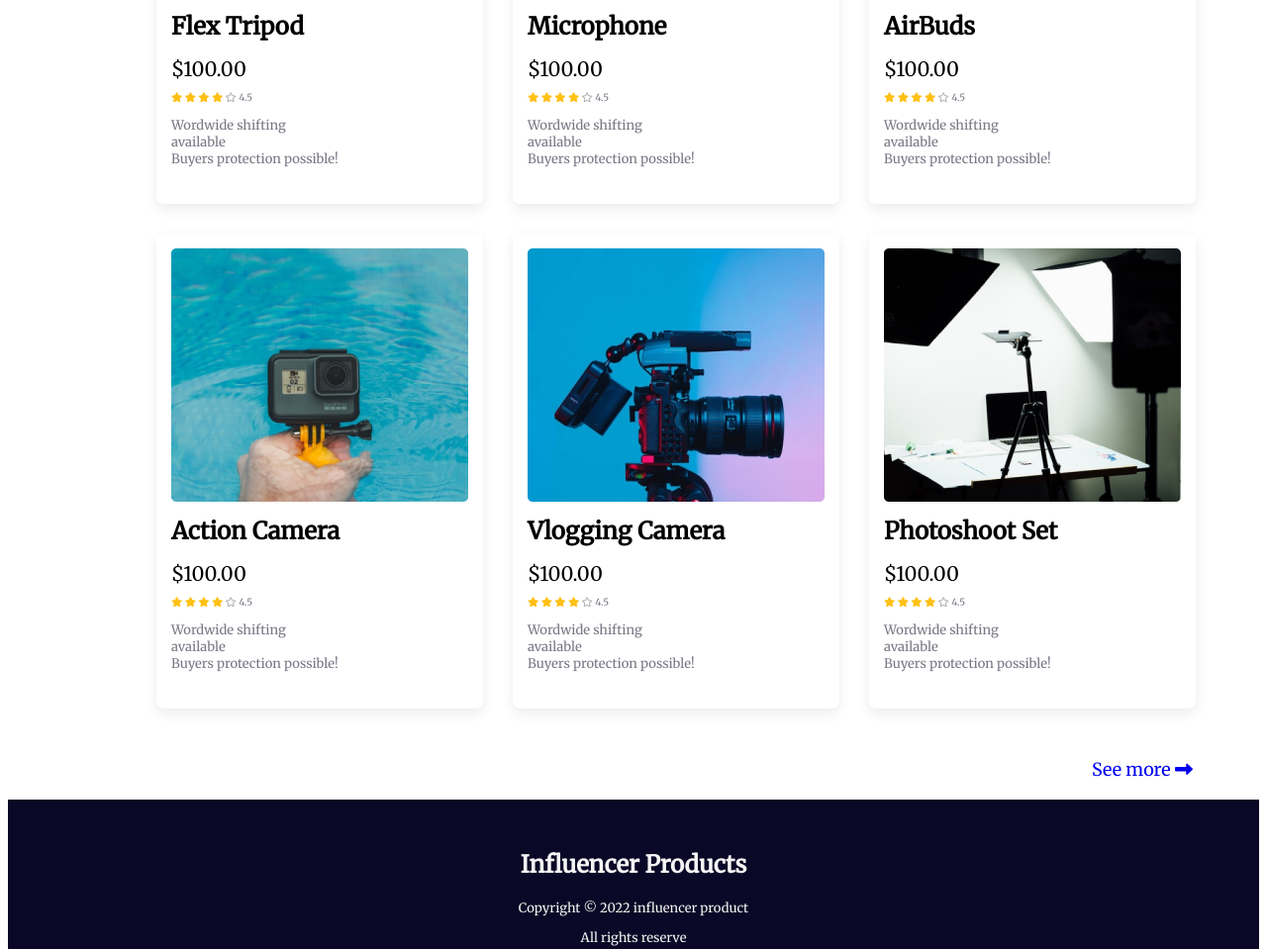
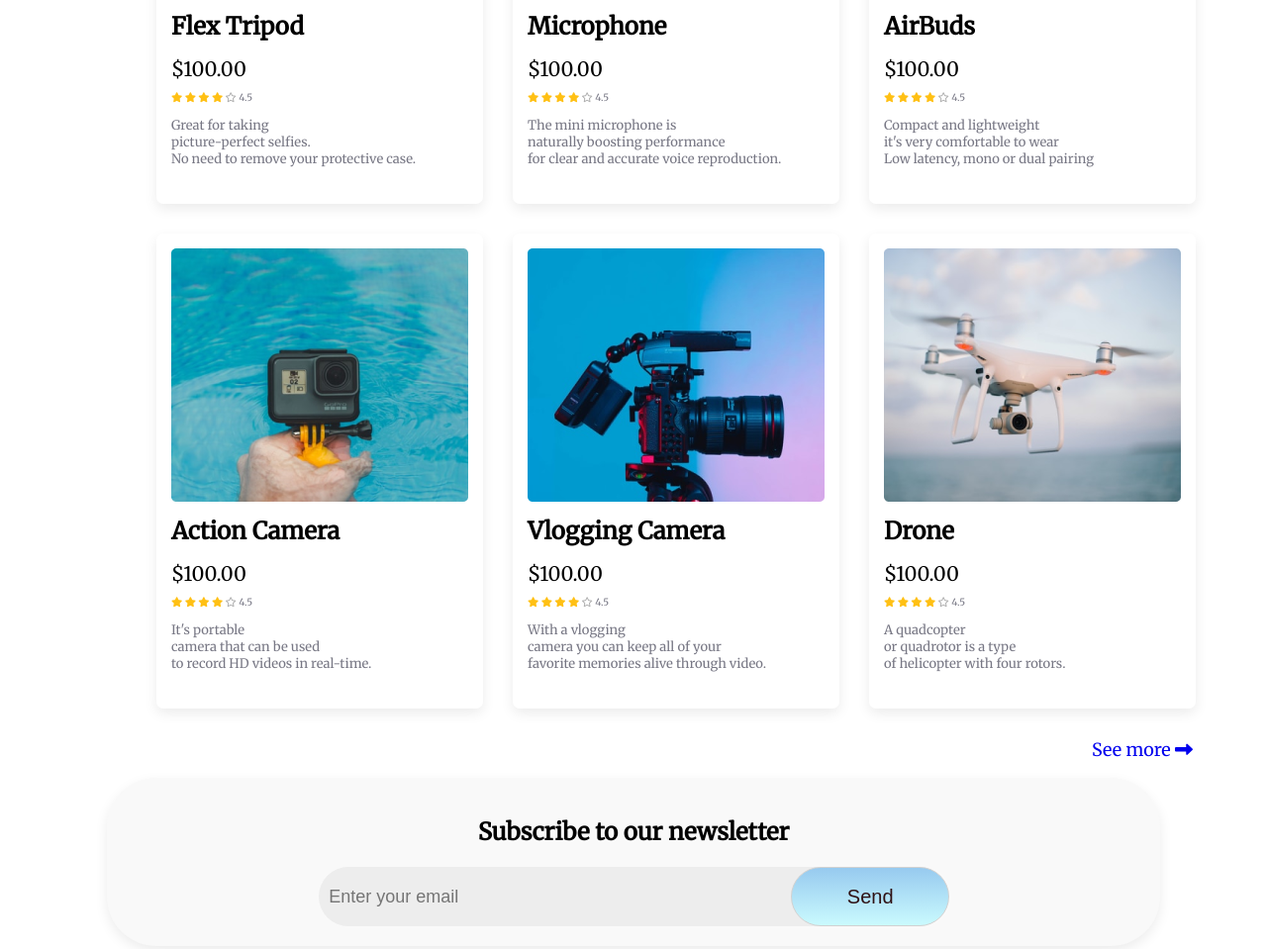
Before and after one commit to chamakkarmakar/influencer-product, a plain HTML site: page index.html in a window 1280 px wide. Shown: the part 1077-2036 px from the top of the page at 99% size. Drawn offline with Linux system fonts and the light colour scheme.

Commit message:
new section & animation added

```diff
--- a/index.html
+++ b/index.html
@@ -12,13 +12,13 @@
 </head>
 <body>
     <header>
-        <h3>Influencer products</h3>
+        <h3>Accessories products</h3>
     </header>
     <main>
         <section class="top">
             <div class="half-width">
-                <h1>Start your Journey as Influencer</h1>
-                <p>Lorem ipsum dolor sit, amet consectetur adipisicing elit. Eveniet, necessitatibus dicta omnis sit cupiditate error eum unde consequuntur est non?</p>
+                <h1>Awesome Accessories For Trendy People</h1>
+                <p>Accessories are not less important to main items. Camera accessories such as screen protector, lens protector, bag etc. Pick your best accessories for your product safety.</p>
                 <a href="#"><button>Preebook Now <i class="fas fa-long-arrow-alt-right"></i> </button></a>
 
             </div>
@@ -43,8 +43,8 @@
                             <i class="far fa-star"></i>
                             <span class="color-grey">4.5</span>
                         </div>
-                        <p class="color-grey">Wordwide shifting <br> available <br>
-                            Buyers protection possible!</p>
+                        <p class="color-grey">Great for taking<br> picture-perfect selfies. <br> No need to remove your protective case.
+                            </p>
                 </div>
                 <div class="product">
                     <img src="images/mic.png" alt="">
@@ -58,8 +58,7 @@
                             <i class="far fa-star"></i>
                             <span class="color-grey">4.5</span>
                         </div>
-                        <p class="color-grey">Wordwide shifting <br> available <br>
-                            Buyers protection possible!</p>
+                        <p class="color-grey">The mini microphone is  <br>naturally boosting performance  <br> for clear and accurate voice reproduction.</p>
                 </div>
                 <div class="product">
                     <img src="images/airpod.png" alt="">
@@ -74,8 +73,10 @@
                             <i class="far fa-star"></i>
                             <span class="color-grey">4.5</span>
                         </div>
-                        <p class="color-grey">Wordwide shifting <br> available <br>
-                            Buyers protection possible!</p>
+                        <p class="color-grey">Compact and lightweight  <br>
+                            it's very comfortable to wear <br>
+                            Low latency, mono or dual pairing
+                            </p>
                 </div>
                 <div class="product">
                     <img src="images/action.png" alt="">
@@ -90,8 +91,7 @@
                             <i class="far fa-star"></i>
                             <span class="color-grey">4.5</span>
                         </div>
-                        <p class="color-grey">Wordwide shifting <br> available <br>
-                            Buyers protection possible!</p>
+                        <p class="color-grey">It's portable<br>camera that can be used<br>to record HD videos in real-time.</p>
                 </div>
                 <div class="product">
                     <img src="images/camera.png" alt="">
@@ -106,13 +106,13 @@
                             <i class="far fa-star"></i>
                             <span class="color-grey">4.5</span>
                         </div>
-                        <p class="color-grey">Wordwide shifting <br> available <br>
-                            Buyers protection possible!</p>
+                        <p class="color-grey">With a vlogging <br> camera you can keep all of your  <br>
+                            favorite memories alive through video.</p>
                 </div>
                 <div class="product">
-                    <img src="images/setup.png" alt="">
+                    <img src="images/drone.png" alt="">
 
-                        <h3 class="product-name">Photoshoot Set</h3>
+                        <h3 class="product-name">Drone</h3>
                         <p class="price">$100.00</p>
                         <div class="rating">
                             <i class="fas fa-star"></i>
@@ -122,14 +122,24 @@
                             <i class="far fa-star"></i>
                             <span class="color-grey">4.5</span>
                         </div>
-                        <p class="color-grey">Wordwide shifting <br> available <br>
-                            Buyers protection possible!</p>
+                        <p class="color-grey">A quadcopter <br> or quadrotor is a type <br> of helicopter with four rotors.</p>
                 </div>
             </div>
             <div class="see-more">
                 <a href="#">See more <i class="fas fa-long-arrow-alt-right"></i></a>
             </div>
         </section>
+
+        <section class="subscribe-section">
+			<div class="subscribe-container">
+				<h2>Subscribe to our newsletter</h2>
+				<form action="#" >
+					<input type="email" class="subs-form-control" placeholder="Enter your email" id="email" name="email">
+					<input type="submit" value="Send" class="send-btn form-button">
+				</form>
+
+			</div>
+		</section>
 
         <footer>
                 <h2>Influencer Products</h2>
--- a/style.css
+++ b/style.css
@@ -3,6 +3,7 @@
 
 body{
     font-family: 'Merriweather', serif;
+
 }
 p{
     font-size: 13px;
@@ -20,6 +21,7 @@ a > button{
     border: 1px solid #d1d1d1;
     background-image: linear-gradient(#97caef, #cafafe);
     margin-top: 16px;
+    cursor: pointer;
 }
 
 /* -------------------------
@@ -42,12 +44,21 @@ Top
     width: 50%;
     padding-left: 10%;
 }
-h1{
-    font-size: 52px;
-    margin-bottom: 16px;
+.half-width h1{
+    font-size: 45px;
 }
+
 .half-width img{
     background-image: url('images/Circle\ design.svg');
+    animation-name: camera;
+    animation-duration: 2s;
+    transition: 2s ease-in-out;
+    transform: scale(1);
+
+}
+@keyframes camera{
+    from{ transform: scale(.8);}
+    to{ transform: scale(1);}
 }
 hr{
     width: 1110px;
@@ -108,11 +119,69 @@ Popular Collection
     color: #787885;
 }
 .see-more {
-    margin-left: 945px;
-    margin-top: 50px;
+    float: right;
+    margin-top: 30px;
     color: #2e1114;
     font-size: 18px;
 }
+
+/* --------------------
+subscribe
+-----------------------*/
+.subscribe-section {
+    background: #f9f9f9;
+    padding: 20px 0;
+	margin: 70px 100px;
+	border-radius: 50px;
+	box-shadow: 0px 5px 13px rgba(0, 0, 0, 0.08);
+}
+.subscribe-container {
+    width: 100%;
+    text-align: center;
+}
+.subscribe-section form {
+    width: 60%;
+    position: relative;
+    margin: 0 auto;
+}
+.subscribe-section form input[type="email"] {
+    width: 98%;
+    background: #ededed;
+	padding: 10px 0px 10px 10px;
+	border: none;
+}
+.subs-form-control {
+    background: transparent;
+    border: 2px solid rgba(0, 0, 0, 0.1);
+    height: 40px;
+    font-size: 18px;
+    font-weight: 300;
+
+    color: #555555;
+    border-radius: 30px;
+}
+.subscribe-section form input[type="submit"] {
+    position: absolute;
+    right: 0;
+    top: 0px;
+    height: 60px;
+    border-radius: 30px;
+    font-size: 20px;
+    font-weight: 300;
+    width: 160px;
+}
+input[type="submit"] {
+    cursor: pointer;
+}
+.form-button {
+    border: 1px solid #d1d1d1;
+    background-image: linear-gradient(#97caef, #cafafe);
+	color: #2e1114;
+}
+
+
+
+
 
 /* -----------------------
 footer
@@ -134,6 +203,9 @@ footer > h2{
 }
 
 
+
+
+/* Mobile  */
 @media only screen and (max-width: 576px){
     header, main{
         width: 100%;
@@ -142,19 +214,37 @@ footer > h2{
         /*  */
         display: flex;
         flex-direction: column;
-
-    }
-    h3{
-        text-align: center;
-    }
-    .see-more{
-        text-align: right;
+        justify-content: center;
     }
     .products{
         grid-template-columns: repeat(1, 1fr);
         margin-left: 0;
 
     }
+    .subscribe-section{
+        width: 100%;
+    }
+}
+/* Tablet */
+@media only screen and (max-width: 768px) and (min-width: 577px){
+    header, main{
+        width: 100%;
+    }
+    .top{
 
+        display: flex;
+        flex-direction: column;
+        justify-content: center;
+    }
+    .products{
+        grid-template-columns: repeat(2, 1fr);
+        margin-left: 0;
 
+    }
+    footer{
+        width: 100%;
+    }
+    .subscribe-section{
+        width: 100%;
+    }
 }
```
